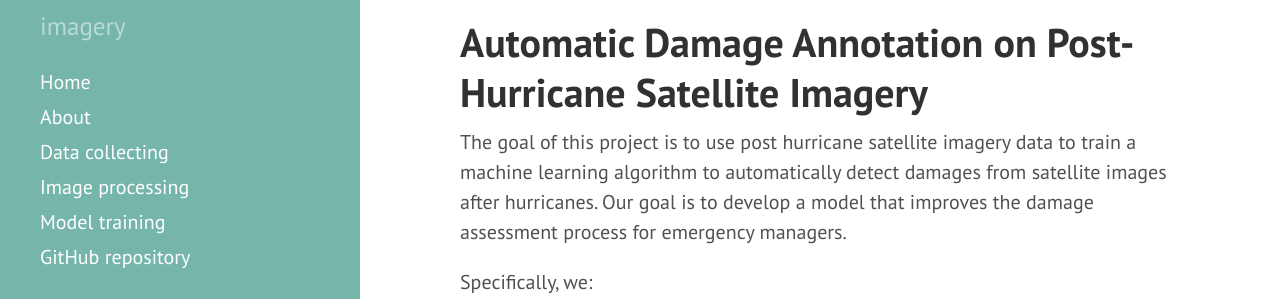
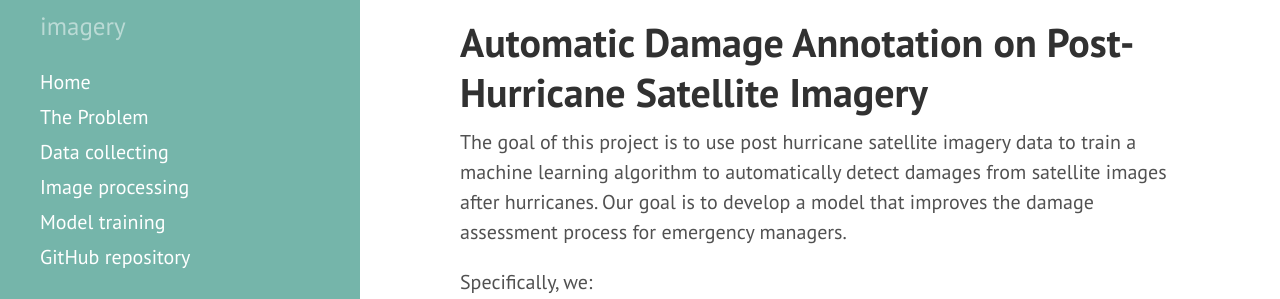
Before and after one commit to DDS-Lab/disaster-damage-detection, a Jekyll site: the page built from index.md, in a window 1280 px wide. Shown: the part 535-834 px from the top of the page. Built offline with Jekyll 4.4.1, drawn with Linux system fonts in a browser that asks for light colours.

Commit message:
Update a-problem.md

```diff
--- a/a-problem.md
+++ b/a-problem.md
@@ -1,6 +1,6 @@
 ---
 layout: page
-title: About
+title: The Problem
 ---
 
 ![Hurricane Harvey](harvey.gif)
```
